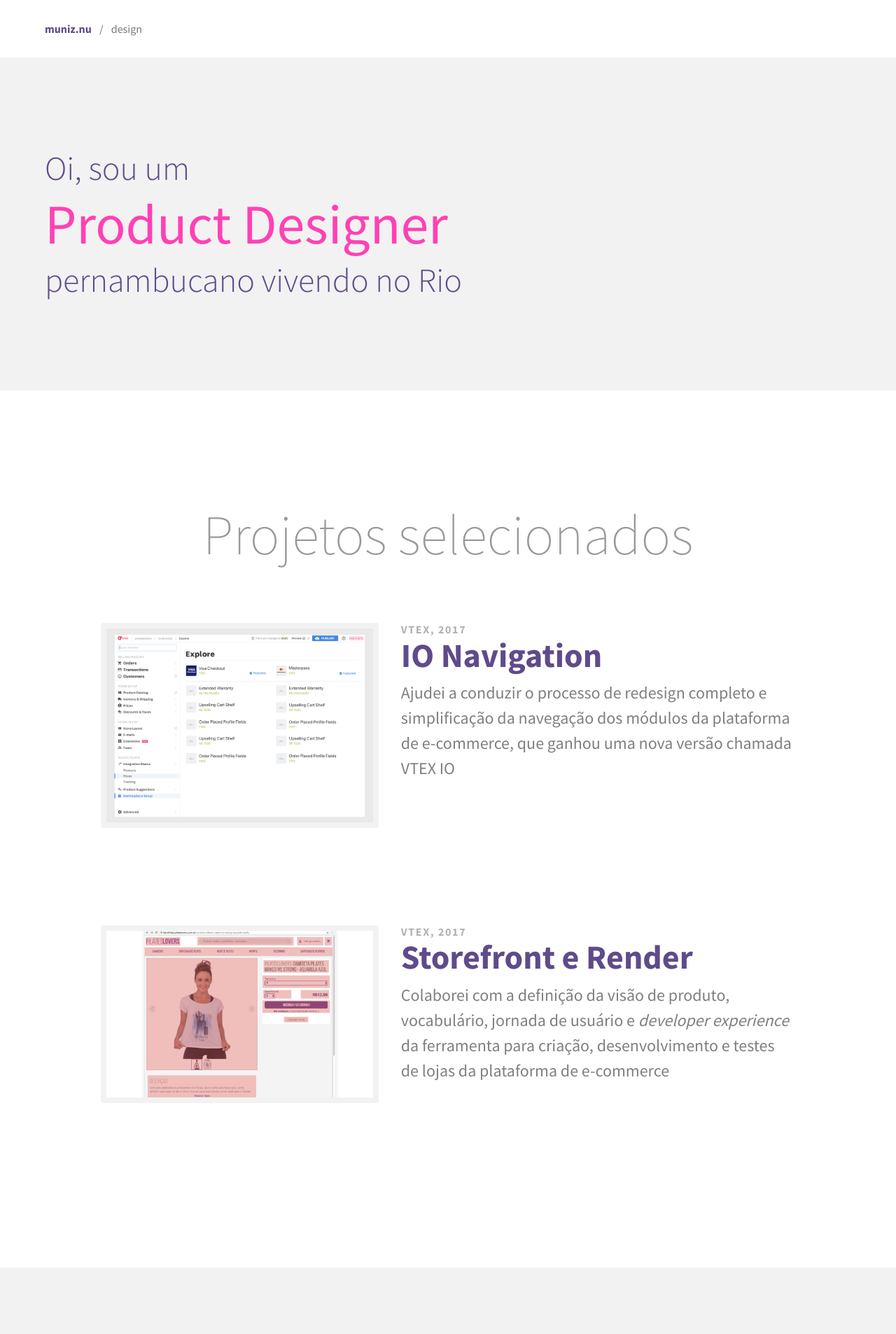
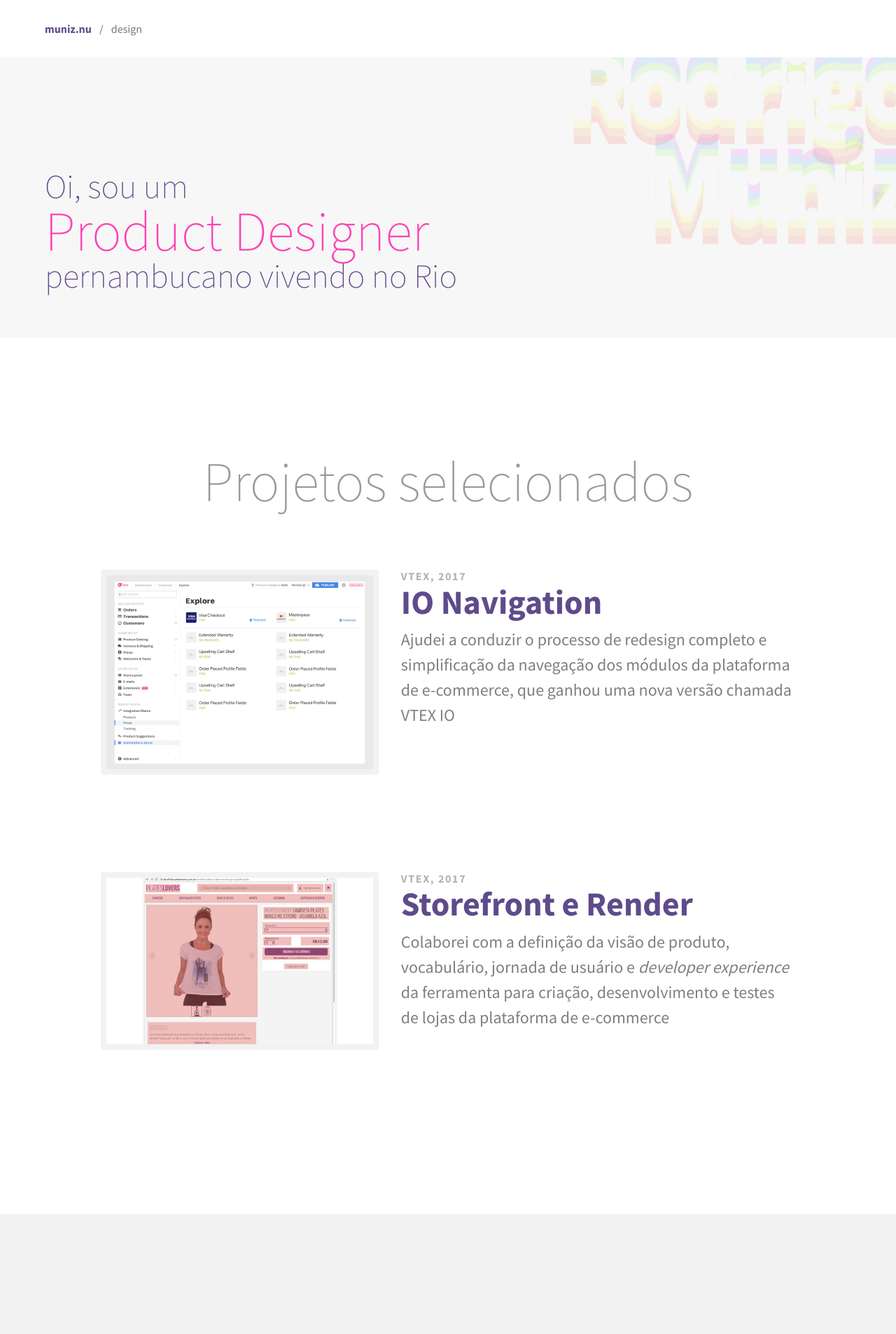
Before and after one commit to rodrigomuniz/muniz.nu, a Jekyll site: the page built from design/index.html, in a window 1280 px wide. Shown: the top 1906 px of the page at 70% size. Built offline with Jekyll 4.4.1, drawn with Linux system fonts in a browser that asks for light colours; nearby versions of some CDN libraries.

Commit message:
add type art

```diff
--- a/_includes/top.html
+++ b/_includes/top.html
@@ -15,4 +15,4 @@
 
 	<link href="style/main.css" rel="stylesheet" type="text/css" />
 </head>
-<body class="home sans-serif mw6 mw7-ns center ma0">
+<body class="home sans-serif mw6 mw7-ns center ma0" style="background:url(images/bg-grafismo-rm.png) no-repeat top right;">
--- a/design/index.html
+++ b/design/index.html
@@ -10,8 +10,8 @@
 	</nav>
 </header>
 
-<section class="bg-black-05 pv6 ph3 ph5-ns">
-	<h3 class="measure-narrow-ns f3 f2-m f1-ns fw3 mv0 lh-title purple">Oi, sou um <strong class="f2 f1-m f-subheadline-ns db fw4 hot-pink">Product Designer</strong> pernambucano vivendo no Rio</h3>
+<section class="bg-black-05 pt6 pb5 ph3 ph5-ns contain" style="background:rgba(0,0,0,.03) url(../images/bg-grafismo-rm.png) no-repeat top right;">
+	<h3 class="measure-narrow-ns f3 f2-m f1-ns fw2 mv0 pt4 mt6-m lh-solid purple">Oi, sou um <strong class="f2 f1-m f-subheadline-ns db fw2 hot-pink">Product Designer</strong> pernambucano vivendo no Rio</h3>
 </section>
 
 {% include design-projects-list.html %}
```
Also changed, not shown: images/bg-grafismo-rm.png (added).
